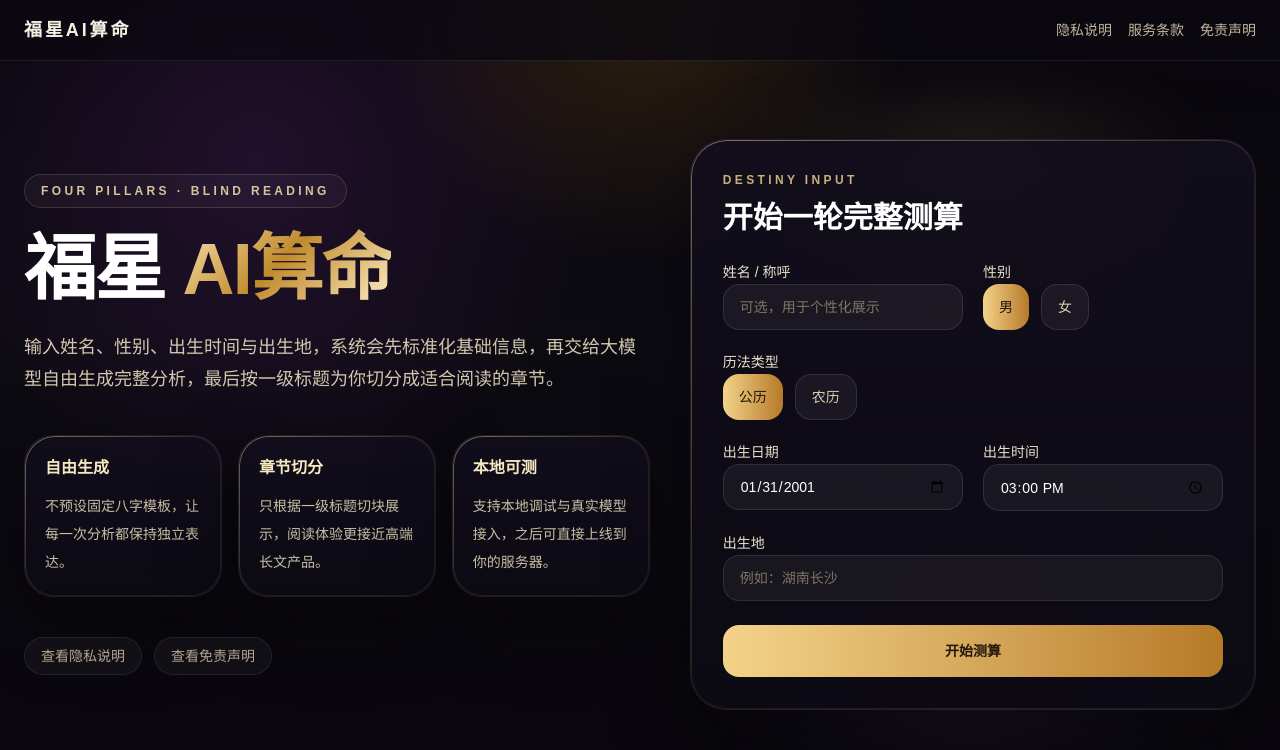
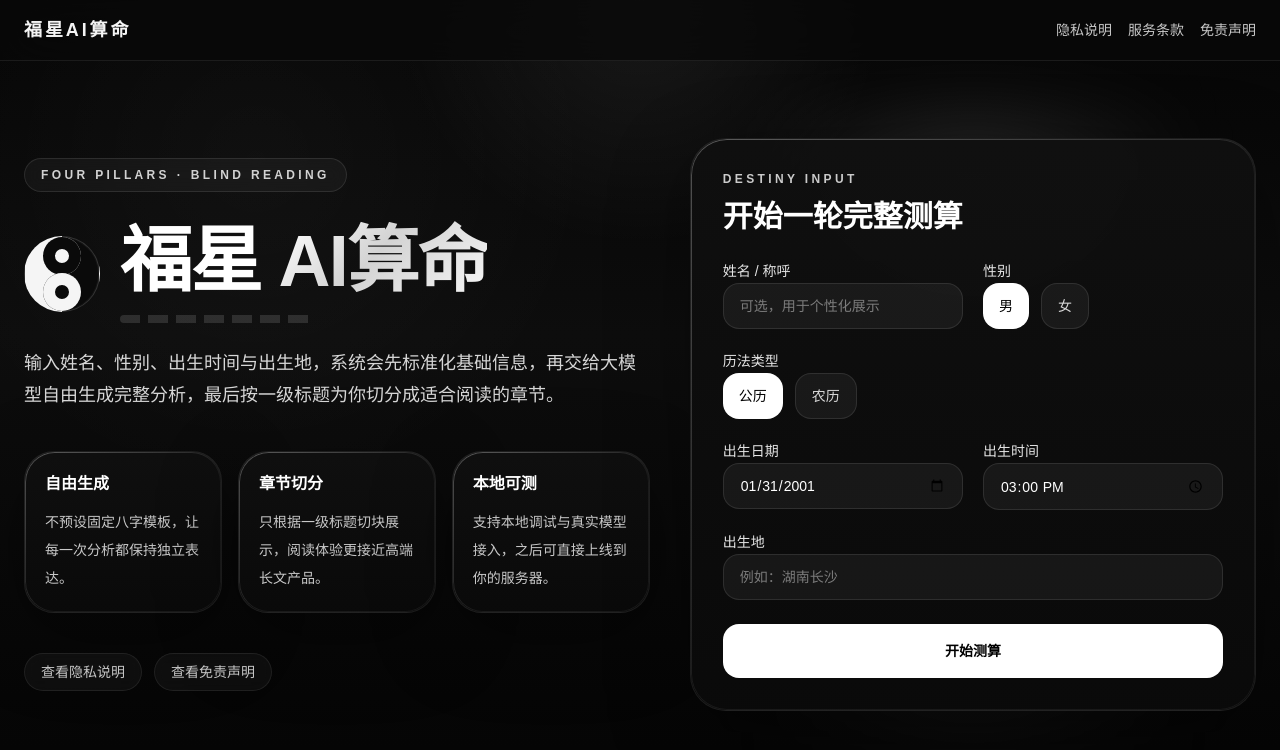
Before and after one commit to EchotimeFJ/fustar_web, a Next.js app: page / in a window 1280 px wide. Shown: the top 750 px of the page. Built offline with nearby package versions, Linux system fonts and the light colour scheme.

Commit message:
Refine the UI into a monochrome Chinese-inspired style.
Shift the visual language toward black, white, and gray with subtle taiji and bagua motifs, while keeping the local reading flow and validation checks passing.

```diff
--- a/src/app/globals.css
+++ b/src/app/globals.css
@@ -1,8 +1,8 @@
 @import "tailwindcss";
 
 :root {
-  --background: #08070c;
-  --foreground: #f5efe2;
+  --background: #050505;
+  --foreground: #f4f4f4;
 }
 
 @theme inline {
@@ -24,9 +24,9 @@ body {
   color: var(--foreground);
   font-family: Arial, Helvetica, sans-serif;
   background-image:
-    radial-gradient(circle at top, rgba(179, 118, 28, 0.22), transparent 26%),
-    radial-gradient(circle at 20% 20%, rgba(93, 35, 120, 0.28), transparent 28%),
-    linear-gradient(180deg, #09070d 0%, #0d0b12 42%, #09070d 100%);
+    radial-gradient(circle at top, rgba(255, 255, 255, 0.08), transparent 24%),
+    radial-gradient(circle at 20% 20%, rgba(255, 255, 255, 0.03), transparent 28%),
+    linear-gradient(180deg, #050505 0%, #0d0d0d 42%, #040404 100%);
 }
 
 * {
@@ -39,13 +39,13 @@ a {
 }
 
 .mystic-panel {
-  background: linear-gradient(180deg, rgba(18, 14, 28, 0.92) 0%, rgba(12, 10, 19, 0.95) 100%);
+  background: linear-gradient(180deg, rgba(16, 16, 16, 0.94) 0%, rgba(10, 10, 10, 0.97) 100%);
   border: 1px solid rgba(255, 255, 255, 0.08);
   box-shadow: 0 24px 80px rgba(0, 0, 0, 0.35), inset 0 1px 0 rgba(255, 255, 255, 0.06);
 }
 
 .mystic-gold {
-  background: linear-gradient(135deg, #f5dfab 0%, #c18b2d 45%, #fff1c8 100%);
+  background: linear-gradient(135deg, #ffffff 0%, #d3d3d3 45%, #f7f7f7 100%);
   -webkit-background-clip: text;
   background-clip: text;
   color: transparent;
@@ -61,7 +61,7 @@ a {
   inset: 0;
   border-radius: inherit;
   padding: 1px;
-  background: linear-gradient(135deg, rgba(255, 233, 185, 0.42), rgba(170, 109, 27, 0.16), rgba(255, 255, 255, 0.08));
+  background: linear-gradient(135deg, rgba(255, 255, 255, 0.28), rgba(130, 130, 130, 0.14), rgba(255, 255, 255, 0.06));
   -webkit-mask:
     linear-gradient(#fff 0 0) content-box,
     linear-gradient(#fff 0 0);
@@ -69,3 +69,46 @@ a {
   mask-composite: exclude;
   pointer-events: none;
 }
+
+.taiji-mark {
+  position: relative;
+  width: 76px;
+  height: 76px;
+  border-radius: 9999px;
+  background: linear-gradient(90deg, #f5f5f5 50%, #0a0a0a 50%);
+  border: 1px solid rgba(255, 255, 255, 0.18);
+  box-shadow: inset 0 0 0 1px rgba(255,255,255,0.04);
+}
+
+.taiji-mark::before,
+.taiji-mark::after {
+  content: "";
+  position: absolute;
+  left: 50%;
+  transform: translateX(-50%);
+  width: 38px;
+  height: 38px;
+  border-radius: 9999px;
+}
+
+.taiji-mark::before {
+  top: 0;
+  background: #f5f5f5;
+  box-shadow: inset 0 0 0 12px #0a0a0a;
+}
+
+.taiji-mark::after {
+  bottom: 0;
+  background: #0a0a0a;
+  box-shadow: inset 0 0 0 12px #f5f5f5;
+}
+
+.bagua-strip {
+  background-image: repeating-linear-gradient(
+    90deg,
+    rgba(255,255,255,0.18) 0 20px,
+    transparent 20px 28px,
+    rgba(255,255,255,0.18) 28px 48px,
+    transparent 48px 56px
+  );
+}
--- a/src/app/layout.tsx
+++ b/src/app/layout.tsx
@@ -28,13 +28,13 @@ export default function RootLayout({
       lang="zh-CN"
       className={`${geistSans.variable} ${geistMono.variable} h-full antialiased`}
     >
-      <body className="min-h-full bg-[#08070c] text-[#f5efe2] flex flex-col selection:bg-amber-300/30 selection:text-white">
-        <header className="sticky top-0 z-20 border-b border-white/8 bg-[#0b0911]/75 backdrop-blur-xl">
+      <body className="min-h-full bg-[#050505] text-[#f4f4f4] flex flex-col selection:bg-white/20 selection:text-white">
+        <header className="sticky top-0 z-20 border-b border-white/8 bg-[#080808]/75 backdrop-blur-xl">
           <div className="mx-auto flex w-full max-w-7xl items-center justify-between px-4 py-4 md:px-6">
-            <Link href="/" className="text-lg font-semibold tracking-[0.16em] text-[#f6e7c2] uppercase">
+            <Link href="/" className="text-lg font-semibold tracking-[0.16em] text-white uppercase">
               福星AI算命
             </Link>
-            <nav className="flex items-center gap-4 text-sm text-[#c4b89d]">
+            <nav className="flex items-center gap-4 text-sm text-[#c9c9c9]">
               <Link href="/privacy" className="transition hover:text-white">
                 隐私说明
               </Link>
--- a/src/app/page.tsx
+++ b/src/app/page.tsx
@@ -6,13 +6,19 @@ export default function Home() {
     <main>
       <section className="mx-auto grid min-h-[calc(100vh-73px)] max-w-7xl gap-10 px-4 py-8 md:grid-cols-[1.05fr_0.95fr] md:px-6 md:py-14">
         <div className="flex flex-col justify-center">
-          <div className="inline-flex w-fit rounded-full border border-amber-200/15 bg-white/4 px-4 py-2 text-xs font-semibold tracking-[0.28em] text-[#d7c49d] uppercase backdrop-blur">
+          <div className="inline-flex w-fit rounded-full border border-white/10 bg-white/4 px-4 py-2 text-xs font-semibold tracking-[0.28em] text-[#d2d2d2] uppercase backdrop-blur">
             Four Pillars · Blind Reading
           </div>
-          <h1 className="mt-6 text-5xl font-semibold leading-[1.05] tracking-tight text-white md:text-7xl">
-            福星 <span className="mystic-gold">AI算命</span>
-          </h1>
-          <p className="mt-6 max-w-2xl text-base leading-8 text-[#d2c7b0] md:text-lg">
+          <div className="mt-8 flex items-center gap-5">
+            <div className="taiji-mark hidden md:block" />
+            <div>
+              <h1 className="text-5xl font-semibold leading-[1.05] tracking-tight text-white md:text-7xl">
+                福星 <span className="mystic-gold">AI算命</span>
+              </h1>
+              <div className="bagua-strip mt-4 h-2 w-48 rounded-full opacity-70" />
+            </div>
+          </div>
+          <p className="mt-6 max-w-2xl text-base leading-8 text-[#d7d7d7] md:text-lg">
             输入姓名、性别、出生时间与出生地，系统会先标准化基础信息，再交给大模型自由生成完整分析，最后按一级标题为你切分成适合阅读的章节。
           </p>
 
@@ -32,24 +38,24 @@ export default function Home() {
               },
             ].map((item) => (
               <div key={item.title} className="mystic-panel mystic-border rounded-[30px] p-5">
-                <h2 className="text-base font-semibold text-[#f6e8bf]">{item.title}</h2>
-                <p className="mt-3 text-sm leading-7 text-[#c9bea6]">{item.desc}</p>
+                <h2 className="text-base font-semibold text-white">{item.title}</h2>
+                <p className="mt-3 text-sm leading-7 text-[#c8c8c8]">{item.desc}</p>
               </div>
             ))}
           </div>
 
-          <div className="mt-10 flex flex-wrap gap-3 text-sm text-[#b4a98f]">
-            <Link href="/privacy" className="rounded-full border border-white/8 bg-white/4 px-4 py-2 backdrop-blur transition hover:text-white">
+          <div className="mt-10 flex flex-wrap gap-3 text-sm text-[#c7c7c7]">
+            <Link href="/privacy" className="rounded-full border border-white/8 bg-white/4 px-4 py-2 backdrop-blur transition hover:bg-white/8 hover:text-white">
               查看隐私说明
             </Link>
-            <Link href="/disclaimer" className="rounded-full border border-white/8 bg-white/4 px-4 py-2 backdrop-blur transition hover:text-white">
+            <Link href="/disclaimer" className="rounded-full border border-white/8 bg-white/4 px-4 py-2 backdrop-blur transition hover:bg-white/8 hover:text-white">
               查看免责声明
             </Link>
           </div>
         </div>
 
         <div className="relative flex items-center">
-          <div className="pointer-events-none absolute inset-0 -z-10 rounded-[40px] bg-[radial-gradient(circle_at_top,rgba(255,213,133,0.15),transparent_34%),radial-gradient(circle_at_bottom,rgba(125,74,170,0.2),transparent_35%)] blur-2xl" />
+          <div className="pointer-events-none absolute inset-0 -z-10 rounded-[40px] bg-[radial-gradient(circle_at_top,rgba(255,255,255,0.14),transparent_34%),radial-gradient(circle_at_bottom,rgba(180,180,180,0.08),transparent_35%)] blur-2xl" />
           <BirthInfoForm />
         </div>
       </section>
--- a/src/components/forms/birth-info-form.tsx
+++ b/src/components/forms/birth-info-form.tsx
@@ -55,7 +55,7 @@ export function BirthInfoForm() {
   return (
     <form onSubmit={handleSubmit} className="mystic-panel mystic-border w-full space-y-6 rounded-[36px] p-6 md:p-8">
       <div>
-        <div className="text-xs font-semibold tracking-[0.28em] text-[#c9b07a] uppercase">
+        <div className="text-xs font-semibold tracking-[0.28em] text-[#cbcbcb] uppercase">
           Destiny Input
         </div>
         <h2 className="mt-3 text-2xl font-semibold text-white md:text-3xl">开始一轮完整测算</h2>
@@ -63,9 +63,9 @@ export function BirthInfoForm() {
 
       <div className="grid gap-5 md:grid-cols-2">
         <label className="space-y-2 md:col-span-1">
-          <span className="text-sm font-medium text-[#e8dfcb]">姓名 / 称呼</span>
+          <span className="text-sm font-medium text-[#e5e5e5]">姓名 / 称呼</span>
           <input
-            className="w-full rounded-2xl border border-white/10 bg-white/5 px-4 py-3 text-sm text-white outline-none transition placeholder:text-[#7f7562] focus:border-amber-300/45 focus:bg-white/8"
+            className="w-full rounded-2xl border border-white/10 bg-white/5 px-4 py-3 text-sm text-white outline-none transition placeholder:text-[#7b7b7b] focus:border-white/30 focus:bg-white/8"
             value={form.name}
             onChange={(event) => setForm((prev) => ({ ...prev, name: event.target.value }))}
             placeholder="可选，用于个性化展示"
@@ -73,7 +73,7 @@ export function BirthInfoForm() {
         </label>
 
         <div className="space-y-2 md:col-span-1">
-          <span className="text-sm font-medium text-[#e8dfcb]">性别</span>
+          <span className="text-sm font-medium text-[#e5e5e5]">性别</span>
           <div className="flex gap-3">
             {[
               { label: "男", value: "male" },
@@ -85,8 +85,8 @@ export function BirthInfoForm() {
                 onClick={() => setForm((prev) => ({ ...prev, gender: item.value }))}
                 className={`rounded-2xl px-4 py-3 text-sm font-medium transition ${
                   form.gender === item.value
-                    ? "bg-gradient-to-r from-[#f3d389] to-[#b67a26] text-[#21170c]"
-                    : "border border-white/10 bg-white/5 text-[#d8ccb2] hover:bg-white/8"
+                    ? "bg-white text-black"
+                    : "border border-white/10 bg-white/5 text-[#d8d8d8] hover:bg-white/8"
                 }`}
               >
                 {item.label}
@@ -96,7 +96,7 @@ export function BirthInfoForm() {
         </div>
 
         <div className="space-y-2 md:col-span-2">
-          <span className="text-sm font-medium text-[#e8dfcb]">历法类型</span>
+          <span className="text-sm font-medium text-[#e5e5e5]">历法类型</span>
           <div className="flex gap-3">
             {[
               { label: "公历", value: "solar" },
@@ -110,8 +110,8 @@ export function BirthInfoForm() {
                 }
                 className={`rounded-2xl px-4 py-3 text-sm font-medium transition ${
                   form.calendarType === item.value
-                    ? "bg-gradient-to-r from-[#f3d389] to-[#b67a26] text-[#21170c]"
-                    : "border border-white/10 bg-white/5 text-[#d8ccb2] hover:bg-white/8"
+                    ? "bg-white text-black"
+                    : "border border-white/10 bg-white/5 text-[#d8d8d8] hover:bg-white/8"
                 }`}
               >
                 {item.label}
@@ -121,10 +121,10 @@ export function BirthInfoForm() {
         </div>
 
         <label className="space-y-2 md:col-span-1">
-          <span className="text-sm font-medium text-[#e8dfcb]">出生日期</span>
+          <span className="text-sm font-medium text-[#e5e5e5]">出生日期</span>
           <input
             type={form.calendarType === "solar" ? "date" : "text"}
-            className="w-full rounded-2xl border border-white/10 bg-white/5 px-4 py-3 text-sm text-white outline-none transition placeholder:text-[#7f7562] focus:border-amber-300/45 focus:bg-white/8"
+            className="w-full rounded-2xl border border-white/10 bg-white/5 px-4 py-3 text-sm text-white outline-none transition placeholder:text-[#7b7b7b] focus:border-white/30 focus:bg-white/8"
             value={form.birthDate}
             onChange={(event) =>
               setForm((prev) => ({ ...prev, birthDate: event.target.value }))
@@ -139,10 +139,10 @@ export function BirthInfoForm() {
         </label>
 
         <label className="space-y-2 md:col-span-1">
-          <span className="text-sm font-medium text-[#e8dfcb]">出生时间</span>
+          <span className="text-sm font-medium text-[#e5e5e5]">出生时间</span>
           <input
             type="time"
-            className="w-full rounded-2xl border border-white/10 bg-white/5 px-4 py-3 text-sm text-white outline-none transition focus:border-amber-300/45 focus:bg-white/8"
+            className="w-full rounded-2xl border border-white/10 bg-white/5 px-4 py-3 text-sm text-white outline-none transition focus:border-white/30 focus:bg-white/8"
             value={form.birthTime}
             onChange={(event) =>
               setForm((prev) => ({ ...prev, birthTime: event.target.value }))
@@ -152,9 +152,9 @@ export function BirthInfoForm() {
         </label>
 
         <label className="block space-y-2 md:col-span-2">
-          <span className="text-sm font-medium text-[#e8dfcb]">出生地</span>
+          <span className="text-sm font-medium text-[#e5e5e5]">出生地</span>
           <input
-            className="w-full rounded-2xl border border-white/10 bg-white/5 px-4 py-3 text-sm text-white outline-none transition placeholder:text-[#7f7562] focus:border-amber-300/45 focus:bg-white/8"
+            className="w-full rounded-2xl border border-white/10 bg-white/5 px-4 py-3 text-sm text-white outline-none transition placeholder:text-[#7b7b7b] focus:border-white/30 focus:bg-white/8"
             value={form.birthplace}
             onChange={(event) =>
               setForm((prev) => ({ ...prev, birthplace: event.target.value }))
@@ -170,7 +170,7 @@ export function BirthInfoForm() {
       <button
         type="submit"
         disabled={loading}
-        className="w-full rounded-2xl bg-gradient-to-r from-[#f3d389] via-[#d6a85b] to-[#b67a26] px-5 py-4 text-sm font-semibold text-[#24170b] transition hover:brightness-110 disabled:cursor-not-allowed disabled:opacity-50"
+        className="w-full rounded-2xl border border-white/12 bg-white px-5 py-4 text-sm font-semibold text-black transition hover:bg-[#ededed] disabled:cursor-not-allowed disabled:opacity-50"
       >
         {loading ? "正在排盘并生成结果..." : "开始测算"}
       </button>
```
Also changed, not shown: src/components/result/result-view.tsx (+12 -8 lines).
